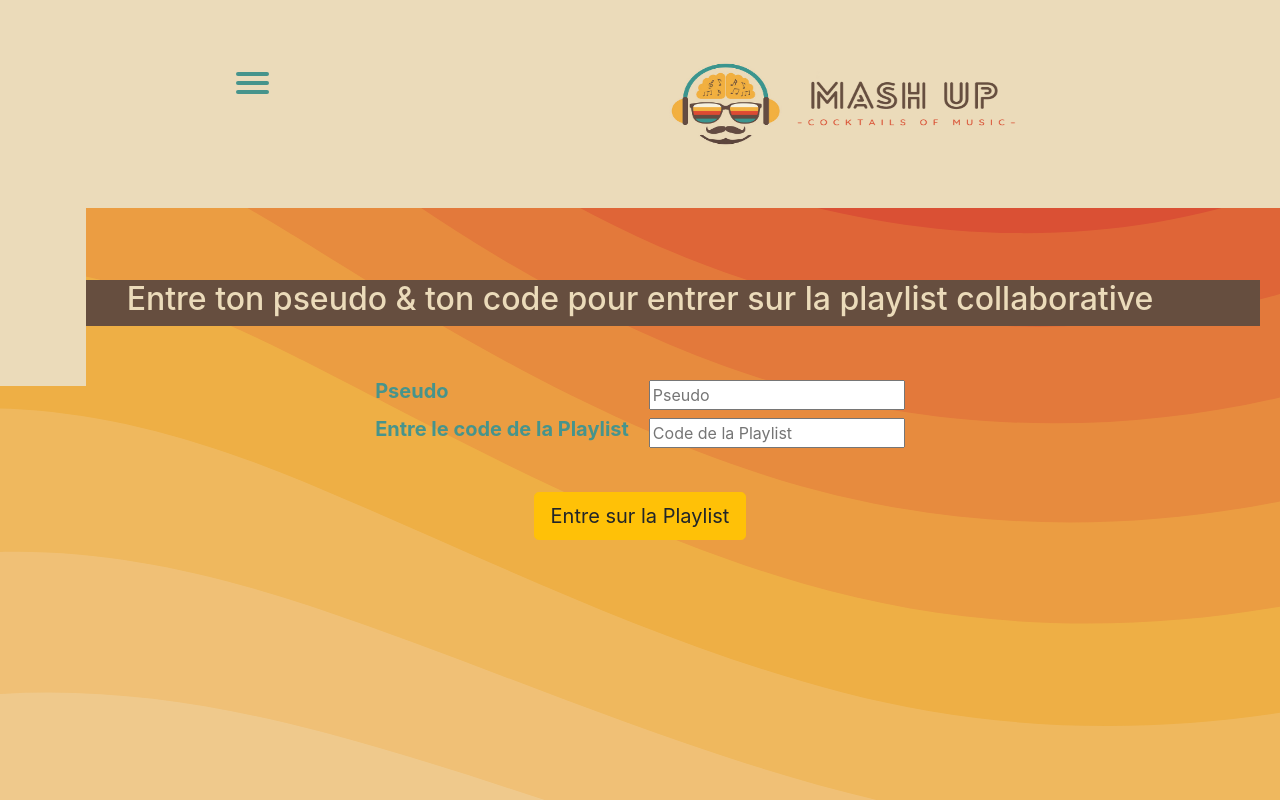
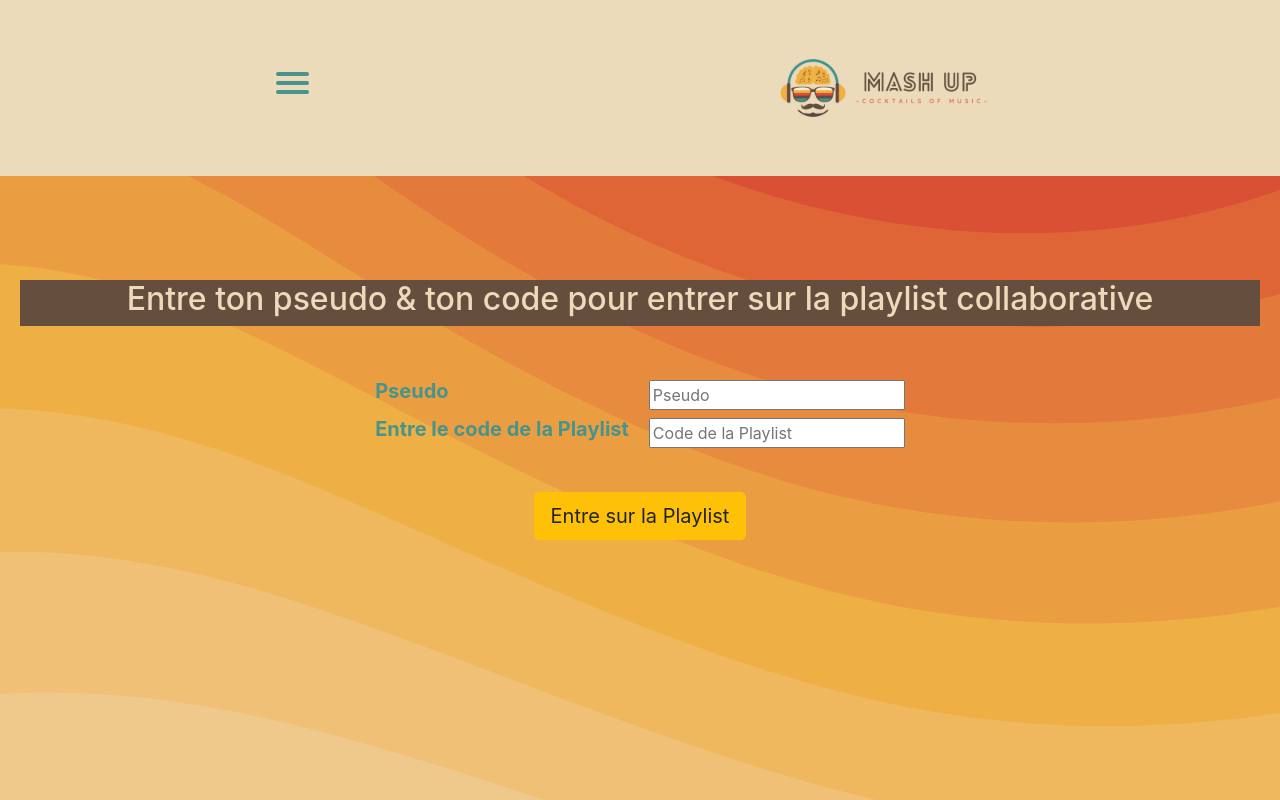
Before and after one commit to Paul-Verdure/mash-up, a React (Create React App) app in the folder client/: page / in a window 1280 px wide. Built offline with nearby package versions, Linux system fonts and the light colour scheme; what spotify-web-api-node would draw is missing.

Commit message:
playlist

```diff
--- a/client/src/Dashboard.js
+++ b/client/src/Dashboard.js
@@ -11,6 +11,7 @@ import axios from "axios"
 import { Header } from "./components/header/Header"
 import Playlist from "./PlayList";
 import "./app.css";
+import "./dasboard.css"
 
 
 
@@ -118,7 +119,7 @@ export default function Dashboard({ code }) {
 
 
   return (
-    <Container className="d-flex flex-column py-2" style={{ height: "100vh" }}>
+    <div className="container__playlist">
       <Header />
       <Form.Control
         type="search"
@@ -152,6 +153,6 @@ export default function Dashboard({ code }) {
       <div>
         <Player accessToken={accessToken} trackUri={playingTrack?.uri} />
       </div>
-    </Container>
+    </div>
   )
 }
--- a/client/src/Login.js
+++ b/client/src/Login.js
@@ -108,6 +108,7 @@ export default function Login() {
                           <form onClick={handleClick} >
 
                               <div>
+
                               <div className="inputBox">
                                   <label htmlFor="pseudo">Pseudo</label>
                                   <input onChange={handleNewUserName} value={newUserName} type="text" id="pseudo" placeholder="Pseudo"/>
@@ -116,7 +117,7 @@ export default function Login() {
                                 <label htmlFor="password">Entre le code de la Playlist</label>
                                 <input onChange={handleNewUserPassword} value={newUserPassword} type="text" id="password" placeholder="Code de la Playlist"/>
                               </div>
-
+                              </div>
                               <div className="button__enterplay">
 
                             </div>
@@ -126,7 +127,7 @@ export default function Login() {
                                   Entre sur la Playlist
                                 </a>
                               </div>
-                              </div>
+
 
                           </form>
                       </div>
--- a/client/src/components/header/Header.css
+++ b/client/src/components/header/Header.css
@@ -10,15 +10,23 @@
   padding: 3rem;
   display: flex;
   flex-direction: row;
-  justify-content: space-around;
   background: #ebdbba;
   color: #46948C;
   font-family: "Avenir Next", "Avenir", sans-serif;
 }
 
+
+@media screen and (min-width: 767px) {
+  .header-banner{
+    flex-direction: row;
+    justify-content: space-around;
+  }
+
+
+}
 .logo {
-  height: 7rem;
-  width: 25rem;
+  height: 5rem;
+  width: 15rem;
   display: flex;
   justify-content: center;
 }
@@ -80,7 +88,7 @@
   transform-origin: 4px 0px;
 
   transition: transform 0.5s cubic-bezier(0.77, 0.2, 0.05, 1),
-    background 0.5s cubic-bezier(0.77, 0.2, 0.05, 1), opacity 0.55s ease;
+    background 0.5s cubic-bezier(0.77, 0.2, 0.05, 1), 0.55s ease;
 }
 
 #menuToggle span:first-child {
@@ -88,7 +96,7 @@
 }
 
 #menuToggle span:nth-last-child(2) {
-  transform-origin: 0% 100%;
+  transform-origin: 00% 100%;
 }
 
 /*
@@ -123,7 +131,7 @@
 #menu {
   position: absolute;
   width: 300px;
-  margin: -100px 0 0 -150px;
+  margin: -100px 0 0 -20px;
   padding: 50px;
   padding-top: 125px;
 
@@ -132,8 +140,8 @@
   -webkit-font-smoothing: antialiased;
   /* to stop flickering of text in safari */
 
-  transform-origin: 0% 0%;
-  transform: translate(-100%, 0);
+  transform-origin: 0% 00%;
+  transform: translate(-200%, 0);
 
   transition: transform 0.5s cubic-bezier(0.77, 0.2, 0.05, 1);
 }
--- /dev/null
+++ b/client/src/dasboard.css
@@ -0,0 +1,6 @@
+.container__playlist{
+    display: flex;
+    flex-direction: column;
+    padding-top: .5;
+    padding-bottom: .5;
+}
```
